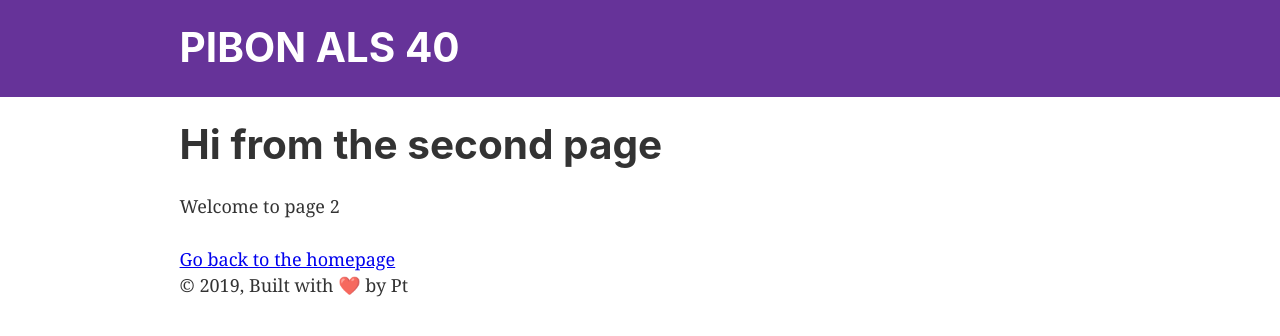
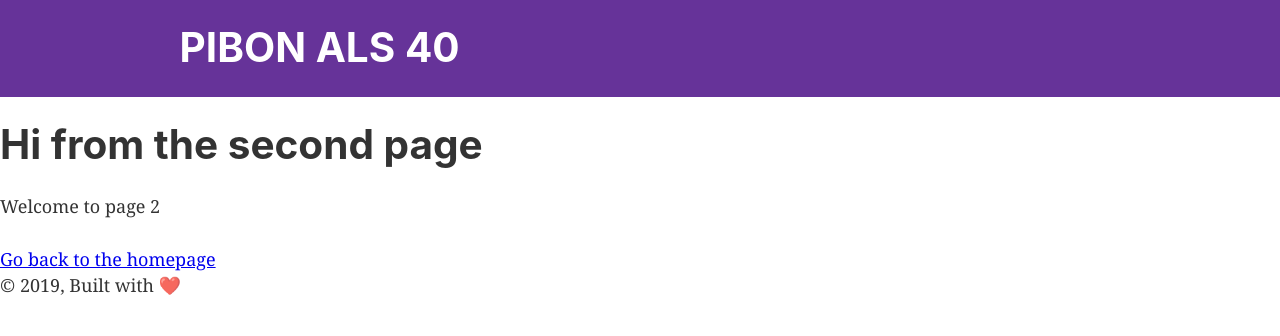
Before and after one commit to saimonmoore/pibonals40, a Gatsby site: page /page-2 in a window 1280 px wide. Built offline with nearby package versions, Linux system fonts and the light colour scheme; Gatsby itself is replaced by a stand-in of ours.

Commit message:
Fix weird gatsby issue with outer element in Login component

```diff
--- a/src/components/layout.js
+++ b/src/components/layout.js
@@ -26,20 +26,9 @@ const Layout = ({ children }) => {
   return (
     <>
       <Header siteTitle={data.site.siteMetadata.title} />
-      <div
-        style={{
-          margin: `0 auto`,
-          maxWidth: 960,
-          padding: `0px 1.0875rem 1.45rem`,
-          paddingTop: 0,
-        }}
-      >
+      <div>
         <main>{children}</main>
-        <footer>
-          © {new Date().getFullYear()}, Built with ❤️
-          {` `}
-          by Pt
-        </footer>
+        <footer>© {new Date().getFullYear()}, Built with ❤️</footer>
       </div>
     </>
   )
--- a/src/components/login.js
+++ b/src/components/login.js
@@ -78,10 +78,11 @@ const Login = ({ children, password }) => {
   if (showContent) {
     console.log("[Login] =====> RETURN CHILDREN!")
     return children
-  }
+  } else {
     console.log("[Login] =====> RETURN FAKEBG!")
 
     return (
+      <div>
         <FakeBgImage>
           <Content>
             <PasswordForm
@@ -91,7 +92,9 @@ const Login = ({ children, password }) => {
             />
           </Content>
         </FakeBgImage>
+      </div>
     )
+  }
 }
 
 export default Login
```
Lines whose indentation alone changed are shown as unchanged.
